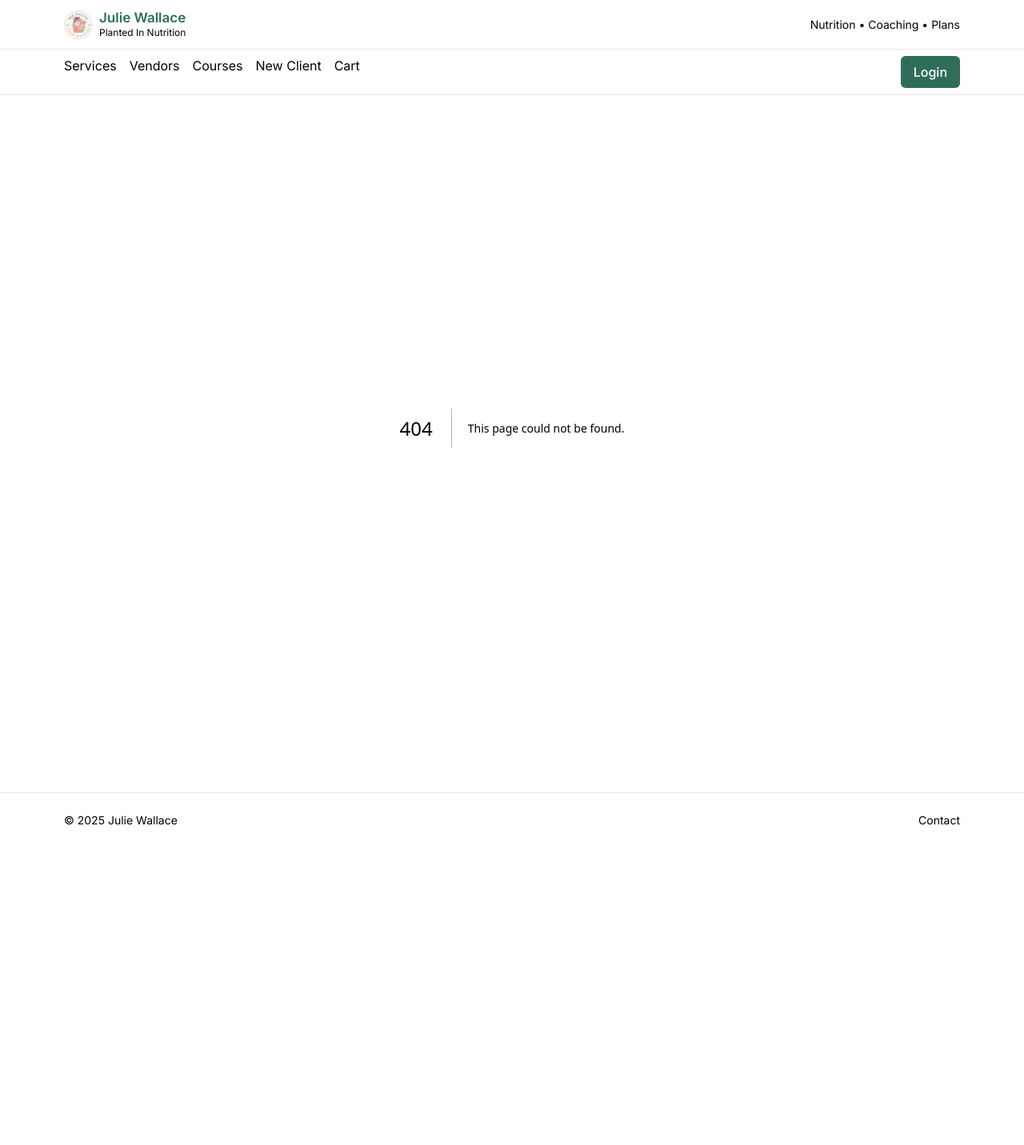
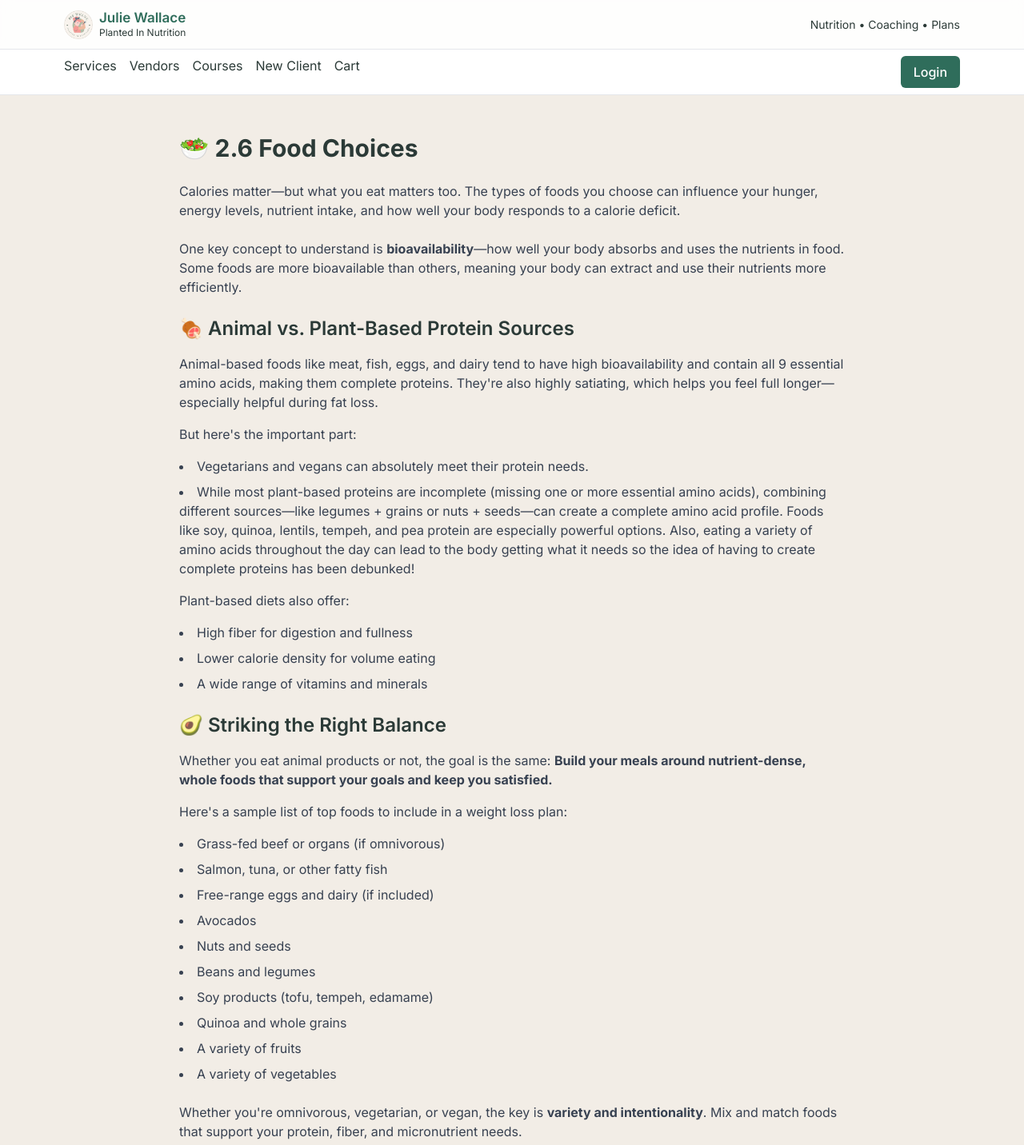
Before and after one commit to mr601s/nutritionist-marketplace-crm, a Next.js app: page /courses/module-2/section-6 in a window 1280 px wide. Before the commit this address had no page. Shown: the top 1432 px of the page at 80% size. Before the commit the page ends 1060 px from the top, so only its background shows below. Built offline with nearby package versions, Linux system fonts and the light colour scheme.

Commit message:
feat: add Section 2.6 Food Choices course page.

```diff
--- /dev/null
+++ b/app/courses/module-2/section-6/page.tsx
@@ -0,0 +1,125 @@
+export default function Section26Page() {
+  return (
+    <main className="p-8 max-w-4xl mx-auto">
+      <h1 className="text-3xl font-bold mb-6">
+        🥗 2.6 Food Choices
+      </h1>
+
+      <p className="mb-6 text-gray-700">
+        Calories matter—but what you eat matters too. The types of foods you choose can influence your hunger, energy levels, nutrient intake, and how well your body responds to a calorie deficit.
+      </p>
+
+      <p className="mb-6 text-gray-700">
+        One key concept to understand is <strong>bioavailability</strong>—how well your body absorbs and uses the nutrients in food. Some foods are more bioavailable than others, meaning your body can extract and use their nutrients more efficiently.
+      </p>
+
+      <h2 className="text-2xl font-semibold mb-4">
+        🍖 Animal vs. Plant-Based Protein Sources
+      </h2>
+
+      <p className="mb-4 text-gray-700">
+        Animal-based foods like meat, fish, eggs, and dairy tend to have high bioavailability and contain all 9 essential amino acids, making them complete proteins. They{"'re"} also highly satiating, which helps you feel full longer—especially helpful during fat loss.
+      </p>
+
+      <p className="mb-4 text-gray-700">
+        But here{"'s"} the important part:
+      </p>
+
+      <ul className="list-disc list-inside mb-4 space-y-2 text-gray-700">
+        <li>Vegetarians and vegans can absolutely meet their protein needs.</li>
+        <li>While most plant-based proteins are incomplete (missing one or more essential amino acids), combining different sources—like legumes + grains or nuts + seeds—can create a complete amino acid profile. Foods like soy, quinoa, lentils, tempeh, and pea protein are especially powerful options. Also, eating a variety of amino acids throughout the day can lead to the body getting what it needs so the idea of having to create complete proteins has been debunked!</li>
+      </ul>
+
+      <p className="mb-4 text-gray-700">
+        Plant-based diets also offer:
+      </p>
+
+      <ul className="list-disc list-inside mb-6 space-y-2 text-gray-700">
+        <li>High fiber for digestion and fullness</li>
+        <li>Lower calorie density for volume eating</li>
+        <li>A wide range of vitamins and minerals</li>
+      </ul>
+
+      <h2 className="text-2xl font-semibold mb-4">
+        🥑 Striking the Right Balance
+      </h2>
+
+      <p className="mb-4 text-gray-700">
+        Whether you eat animal products or not, the goal is the same: <strong>Build your meals around nutrient-dense, whole foods that support your goals and keep you satisfied.</strong>
+      </p>
+
+      <p className="mb-4 text-gray-700">
+        Here{"'s"} a sample list of top foods to include in a weight loss plan:
+      </p>
+
+      <ul className="list-disc list-inside mb-6 space-y-2 text-gray-700">
+        <li>Grass-fed beef or organs (if omnivorous)</li>
+        <li>Salmon, tuna, or other fatty fish</li>
+        <li>Free-range eggs and dairy (if included)</li>
+        <li>Avocados</li>
+        <li>Nuts and seeds</li>
+        <li>Beans and legumes</li>
+        <li>Soy products (tofu, tempeh, edamame)</li>
+        <li>Quinoa and whole grains</li>
+        <li>A variety of fruits</li>
+        <li>A variety of vegetables</li>
+      </ul>
+
+      <p className="mb-6 text-gray-700">
+        Whether you{"'re"} omnivorous, vegetarian, or vegan, the key is <strong>variety and intentionality</strong>. Mix and match foods that support your protein, fiber, and micronutrient needs.
+      </p>
+
+      <h2 className="text-2xl font-semibold mb-4">
+        🍟 What About Processed Foods?
+      </h2>
+
+      <p className="mb-4 text-gray-700">
+        Let{"'s"} talk about the elephant in the pantry: junk food. Do you have to give it up completely to lose weight?
+      </p>
+
+      <p className="mb-4 text-gray-700">
+        Not necessarily.
+      </p>
+
+      <p className="mb-4 text-gray-700">
+        Processed foods—like chips, cookies, and sugary snacks—often contain trans fats, additives, and low-quality ingredients. But here{"'s"} the truth: <strong>The dose makes the poison.</strong>
+      </p>
+
+      <p className="mb-4 text-gray-700">
+        If your overall diet is built around whole, nutrient-dense foods, having a small portion of processed foods won{"'t"} derail your progress. In fact, allowing some flexibility can help you:
+      </p>
+
+      <ul className="list-disc list-inside mb-4 space-y-2 text-gray-700">
+        <li>Maintain a healthier relationship with food</li>
+        <li>Reduce cravings and binge tendencies</li>
+        <li>Stay consistent long-term</li>
+      </ul>
+
+      <p className="mb-4 text-gray-700">
+        When you completely restrict certain foods, they often become {"\"forbidden,\""} which makes them feel more special—and more tempting. That can lead to overindulgence when you finally give in.
+      </p>
+
+      <p className="mb-4 text-gray-700">
+        Instead, include them strategically and mindfully:
+      </p>
+
+      <ul className="list-disc list-inside mb-6 space-y-2 text-gray-700">
+        <li>Enjoy small portions without guilt</li>
+        <li>Don{"'t"} rely on them as staples</li>
+        <li>Keep the majority of your intake focused on whole foods</li>
+      </ul>
+
+      <h2 className="text-2xl font-semibold mb-4">
+        🧾 Quick Recap: Food Choices That Support Fat Loss
+      </h2>
+
+      <ul className="list-disc list-inside mb-6 space-y-2 text-gray-700">
+        <li>Choose foods with high bioavailability and complete protein profiles</li>
+        <li>Vegetarians and vegans can meet protein needs with smart combinations</li>
+        <li>Prioritize fiber-rich, nutrient-dense whole foods</li>
+        <li>Include processed foods in moderation to support sustainability</li>
+        <li>Variety and balance are key to long-term success</li>
+      </ul>
+    </main>
+  );
+}
```
